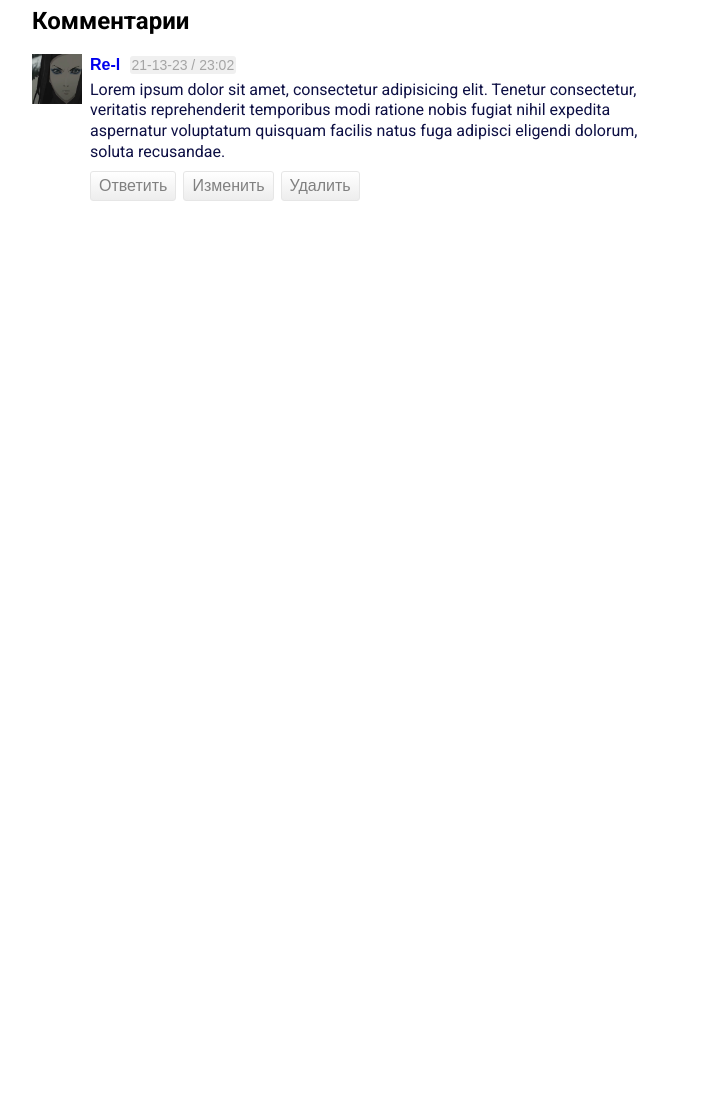
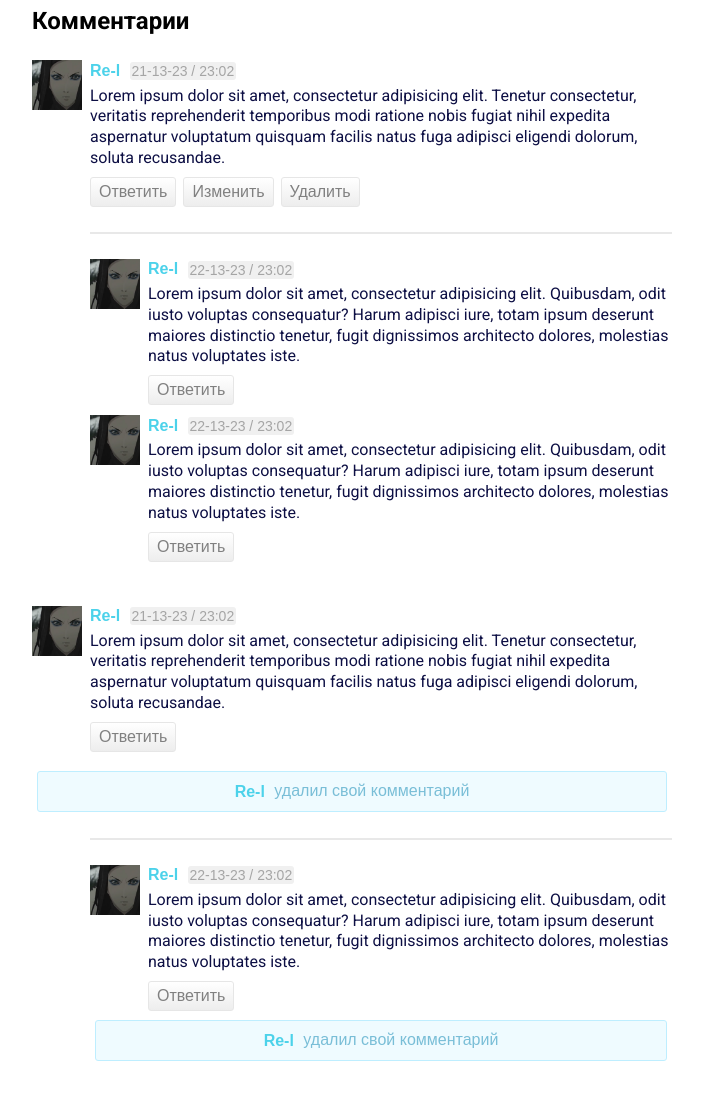
Before and after one commit to Hokid/a-website-frontend, a website: page sourses/html/index.html in a window 1280 px wide. Shown: the part 4270-5370 px from the top of the page, without its empty margins (108-811 px from the left). Before the commit the page ends 4575 px from the top, so only its background shows below. Drawn offline with nearby package versions, Linux system fonts and the light colour scheme; files that its build step writes are made by us from their sources; files whose address does not match are found by name.

Commit message:
значительно доработан блок комментариев
Подробней:

  * Возможность вложености
  * Отступы
  * Уведомления
  * Цвет ника пользователя изменен

```diff
--- a/sourses/css/sass/moduls/_comments.scss
+++ b/sourses/css/sass/moduls/_comments.scss
@@ -10,7 +10,24 @@
       padding-bottom: 15px;
     }
 
-    &__box {}
+    /**
+     * 1. При наличии margin-top > 0 первого элемента блока-родителя отталкивание
+     * происходит не от верхней границы блока-родителя, а от нижней границы
+     * соседа сверху блока-родителя. padding-top: 1px исправляет эту проблему.
+     *
+     * <верхний сосед>
+     * <блок-родитель>
+     *   <элемент с margin-top>
+     */
+
+    &__box {
+      padding-top: 1px; /* 1 */
+      padding-bottom: 10px;
+
+      &--nested {
+        margin-left: ($ava-size+8px);
+      }
+    }
 
     &__add { margin-bottom: 30px; }
 
@@ -20,7 +37,10 @@
       width: 100%;
     }
 
-    &__item {}
+    &__item {
+      padding-top: 5px;
+      padding-bottom: 5px;
+    }
 
     &__ava {
 
@@ -46,6 +66,7 @@
       vertical-align: middle;
       margin-right: em(5px);
       font-weight: bold;
+      color: #4CD2EA;
 
       &:hover,
       &:focus { text-decoration: underline; }
--- a/sourses/html/index.html
+++ b/sourses/html/index.html
@@ -216,6 +216,7 @@
 
             <h2 class="comments__title">Комментарии</h2>
             <ul class="comments__box">
+<!--               ITEM-1 -->
               <li class="comments__item">
                 <a href="#" class="comments__ava">
                   <img src="img/re-l.png" alt="Re-l">
@@ -236,9 +237,88 @@
                     </li>
                   </ul>
                 </div>
+
+                <ul class="comments__box comments__box--nested">
+                  <hr>
+                  <li class="comments__item">
+                    <a href="#" class="comments__ava">
+                      <img src="img/re-l.png" alt="Re-l">
+                    </a>
+                    <div class="comments__body">
+                      <a class="comments__owner" href="#">Re-l</a>
+                      <div class="comments__meta">22-13-23 / 23:02</div>
+                      <p class="comments__txt">Lorem ipsum dolor sit amet, consectetur adipisicing elit. Quibusdam, odit iusto voluptas consequatur? Harum adipisci iure, totam ipsum deserunt maiores distinctio tenetur, fugit dignissimos architecto dolores, molestias natus voluptates iste.</p>
+                      <ul class="comments__actions">
+                        <li class="comments__action">
+                          <button class="btn btn--default" type="button">Ответить</button>
+                        </li>
+                      </ul>
+                    </div>
+
+                    <ul class="comments__box">
+                      <li class="comments__item">
+                        <a href="#" class="comments__ava">
+                          <img src="img/re-l.png" alt="Re-l">
+                        </a>
+                        <div class="comments__body">
+                          <a class="comments__owner" href="#">Re-l</a>
+                          <div class="comments__meta">22-13-23 / 23:02</div>
+                          <p class="comments__txt">Lorem ipsum dolor sit amet, consectetur adipisicing elit. Quibusdam, odit iusto voluptas consequatur? Harum adipisci iure, totam ipsum deserunt maiores distinctio tenetur, fugit dignissimos architecto dolores, molestias natus voluptates iste.</p>
+                          <ul class="comments__actions">
+                            <li class="comments__action">
+                              <button class="btn btn--default" type="button">Ответить</button>
+                            </li>
+                          </ul>
+                        </div>
+                      </li>
+                    </ul>
+                  </li>
+                </ul>
               </li>
-              <li class="comments__item"></li>
-              <li class="comments__item"></li>
+<!--    End        ITEM-1 -->
+<!--               ITEM-2 -->
+              <li class="comments__item">
+                <a href="#" class="comments__ava">
+                  <img src="img/re-l.png" alt="Re-l">
+                </a>
+                <div class="comments__body">
+                  <a class="comments__owner" href="#">Re-l</a>
+                  <div class="comments__meta">21-13-23 / 23:02</div>
+                  <p class="comments__txt">Lorem ipsum dolor sit amet, consectetur adipisicing elit. Tenetur consectetur, veritatis reprehenderit temporibus modi ratione nobis fugiat nihil expedita aspernatur voluptatum quisquam facilis natus fuga adipisci eligendi dolorum, soluta recusandae.</p>
+                  <ul class="comments__actions">
+                    <li class="comments__action">
+                      <button class="btn btn--default" type="button">Ответить</button>
+                    </li>
+                  </ul>
+                </div>
+              </li>
+<!--    End        ITEM-2 -->
+<!--               ITEM-3 -->
+              <li class="comments__item">
+                <div class="msg msg--info"><a class="comments__owner" href="#">Re-l</a> удалил свой комментарий</div>
+
+                <ul class="comments__box comments__box--nested">
+                  <hr>
+                  <li class="comments__item">
+                    <a href="#" class="comments__ava">
+                      <img src="img/re-l.png" alt="Re-l">
+                    </a>
+                    <div class="comments__body">
+                      <a class="comments__owner" href="#">Re-l</a>
+                      <div class="comments__meta">22-13-23 / 23:02</div>
+                      <p class="comments__txt">Lorem ipsum dolor sit amet, consectetur adipisicing elit. Quibusdam, odit iusto voluptas consequatur? Harum adipisci iure, totam ipsum deserunt maiores distinctio tenetur, fugit dignissimos architecto dolores, molestias natus voluptates iste.</p>
+                      <ul class="comments__actions">
+                        <li class="comments__action">
+                          <button class="btn btn--default" type="button">Ответить</button>
+                        </li>
+                      </ul>
+                    </div>
+
+                    <div class="msg msg--info"><a class="comments__owner" href="#">Re-l</a> удалил свой комментарий</div>
+                  </li>
+                </ul>
+              </li>
+<!--    End        ITEM-3 -->
             </ul>
           </div>
         </div>
```
